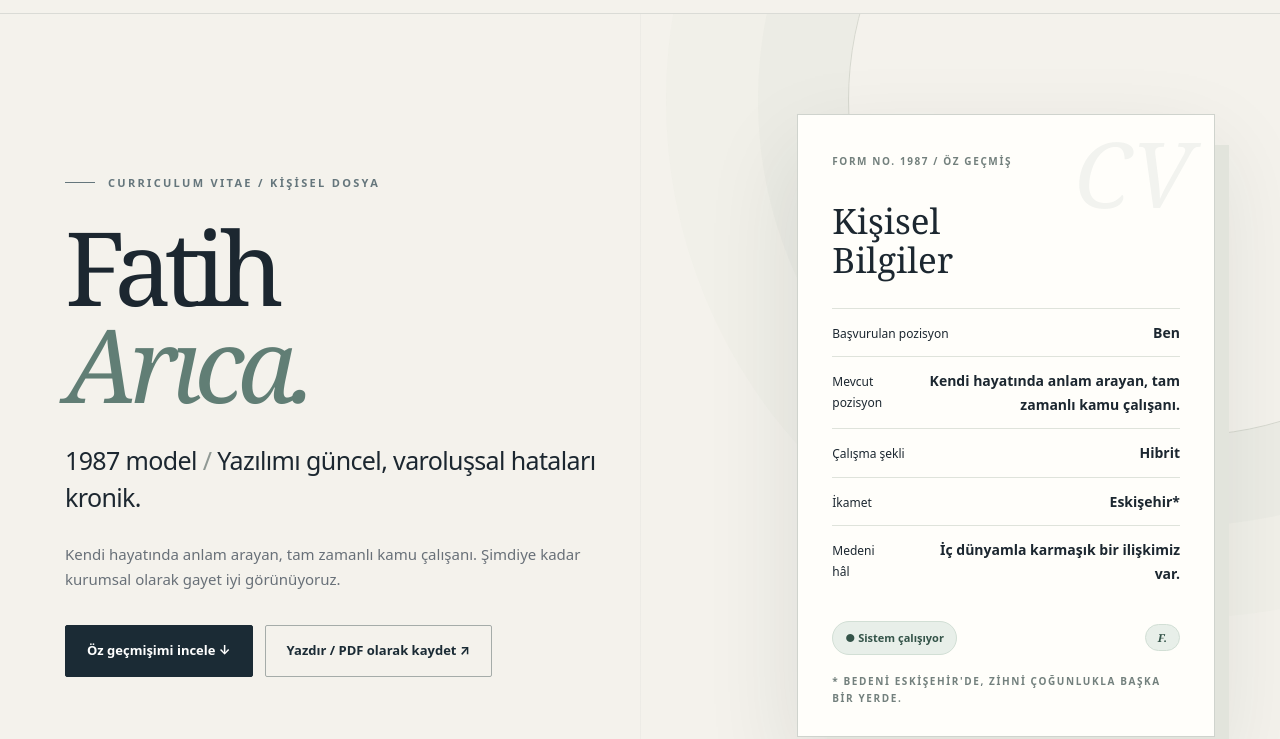
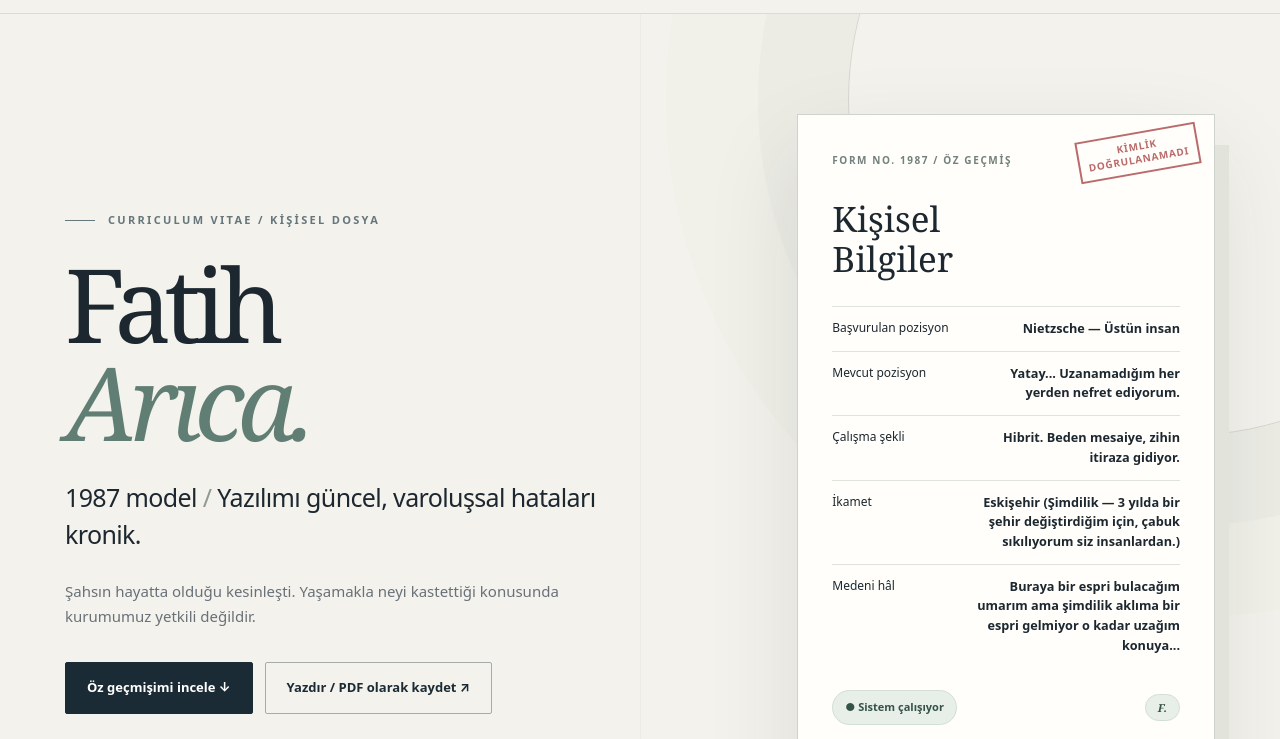
Before and after one commit to lfatiharical/farica-studio-site, a plain HTML site: page index.html in a window 1280 px wide. Shown: the part 59-798 px from the top of the page. Drawn offline with Linux system fonts and the light colour scheme.

Commit message:
Revise CV content and identity stamp styling
Updated personal information and identity stamp in the CV section.

```diff
--- a/index.html
+++ b/index.html
@@ -74,7 +74,14 @@ h1 em { font-weight:normal;color:#617e75 }
 .cta.dark { background:#1b2b35;color:white;border:1px solid #1b2b35 }
 .cta.outline { background:transparent;color:#1b2b35;border:1px solid #a5aca9 }
 .signature-card { position:relative;background:#fffefa;border:1px solid #cfd3cd;padding:38px 34px 29px;box-shadow:22px 23px 0 -8px #e2e4dc,0 38px 90px rgba(29,42,43,.11);transform:rotate(2deg);max-width:420px;width:100%;margin-left:auto }
-.signature-card::before { content:"CV";position:absolute;right:21px;top:13px;font:italic 91px/1 Georgia,serif;color:rgba(23,49,48,.055) }
+/* Sadece kişisel bilgiler kartı: kimlik doğrulanamadı damgası */
+.identity-stamp { position:absolute;right:15px;top:17px;transform:rotate(-10deg);border:2px solid #a33a3d;color:#a33a3d;background:rgba(255,254,250,.86);padding:6px 8px;font:800 10px/1.3 system-ui,-apple-system,"Segoe UI",Arial,sans-serif;letter-spacing:.075em;text-align:center;opacity:.75;pointer-events:none;z-index:2 }
+.signature-card > .tiny-label:nth-child(2) { max-width:calc(100% - 144px);line-height:1.5 }
+.signature-card .card-line { gap:12px;align-items:flex-start }
+.signature-card .card-line > span { flex:0 0 35%;line-height:1.55 }
+.signature-card .card-line > strong { flex:1;min-width:0;font-size:12.7px;font-weight:700;line-height:1.55;overflow-wrap:break-word }
+.card-system-note { margin:17px 0 0;color:#687078;font-size:11.5px;line-height:1.7;font-style:italic }
+@media(max-width:420px) { .signature-card {padding:34px 23px 28px} .identity-stamp {right:10px;font-size:9px} .signature-card .card-line > strong {font-size:12px} }
 .tiny-label { color:#73807d;letter-spacing:.16em;font-size:10px;font-weight:850;text-transform:uppercase }
 .card-name { font:normal 35px/1.13 Georgia,serif;margin:31px 0 28px }
 .card-line { display:flex;justify-content:space-between;align-items:baseline;border-top:1px solid #dfe3db;padding:12px 0;gap:20px;font-size:12px }
@@ -276,19 +283,20 @@ body.dialog-open { overflow:hidden }
     <span class="kicker">CURRICULUM VITAE / KİŞİSEL DOSYA</span>
     <h1>Fatih<br><em>Arıca.</em></h1>
     <p class="hero-lead">1987 model <span style="color:#909994">/</span> Yazılımı güncel, varoluşsal hataları kronik.</p>
-    <p class="hero-note">Kendi hayatında anlam arayan, tam zamanlı kamu çalışanı. Şimdiye kadar kurumsal olarak gayet iyi görünüyoruz.</p>
+    <p class="hero-note">Şahsın hayatta olduğu kesinleşti. Yaşamakla neyi kastettiği konusunda kurumumuz yetkili değildir.</p>
     <div class="actions"><a class="cta dark" href="#deneyim">Öz geçmişimi incele ↓</a><button class="cta outline" onclick="window.print()" type="button">Yazdır / PDF olarak kaydet ↗</button></div>
   </div>
   <aside class="signature-card reveal" aria-label="Kişisel dosya özeti">
+    <div class="identity-stamp" aria-label="Kimlik doğrulanamadı">KİMLİK<br>DOĞRULANAMADI</div>
     <div class="tiny-label">FORM NO. 1987 / ÖZ GEÇMİŞ</div>
     <div class="card-name">Kişisel<br>Bilgiler</div>
-    <div class="card-line"><span>Başvurulan pozisyon</span><strong>Ben</strong></div>
-    <div class="card-line"><span>Mevcut pozisyon</span><strong>Kendi hayatında anlam arayan, tam zamanlı kamu çalışanı.</strong></div>
-    <div class="card-line"><span>Çalışma şekli</span><strong>Hibrit</strong></div>
-    <div class="card-line"><span>İkamet</span><strong>Eskişehir*</strong></div>
-    <div class="card-line"><span>Medeni hâl</span><strong>İç dünyamla karmaşık bir ilişkimiz var.</strong></div>
+    <div class="card-line"><span>Başvurulan pozisyon</span><strong>Nietzsche — Üstün insan</strong></div>
+    <div class="card-line"><span>Mevcut pozisyon</span><strong>Yatay... Uzanamadığım her yerden nefret ediyorum.</strong></div>
+    <div class="card-line"><span>Çalışma şekli</span><strong>Hibrit. Beden mesaiye, zihin itiraza gidiyor.</strong></div>
+    <div class="card-line"><span>İkamet</span><strong>Eskişehir (Şimdilik — 3 yılda bir şehir değiştirdiğim için, çabuk sıkılıyorum siz insanlardan.)</strong></div>
+    <div class="card-line"><span>Medeni hâl</span><strong>Buraya bir espri bulacağım umarım ama şimdilik aklıma bir espri gelmiyor o kadar uzağım konuya...</strong></div>
     <div class="card-stamp"><span>● Sistem çalışıyor</span><span class="scribble">F.</span></div>
-    <div class="tiny-label" style="margin-top:18px">* Bedeni Eskişehir'de, zihni çoğunlukla başka bir yerde.</div>
+    <p class="card-system-note">Yani bunun çalışıyor hali oluşunu pek de kabul edemiyorum ama olsun, dumanlar çıkmıyor en azından...</p>
   </aside>
  </div>
 </section>
```
